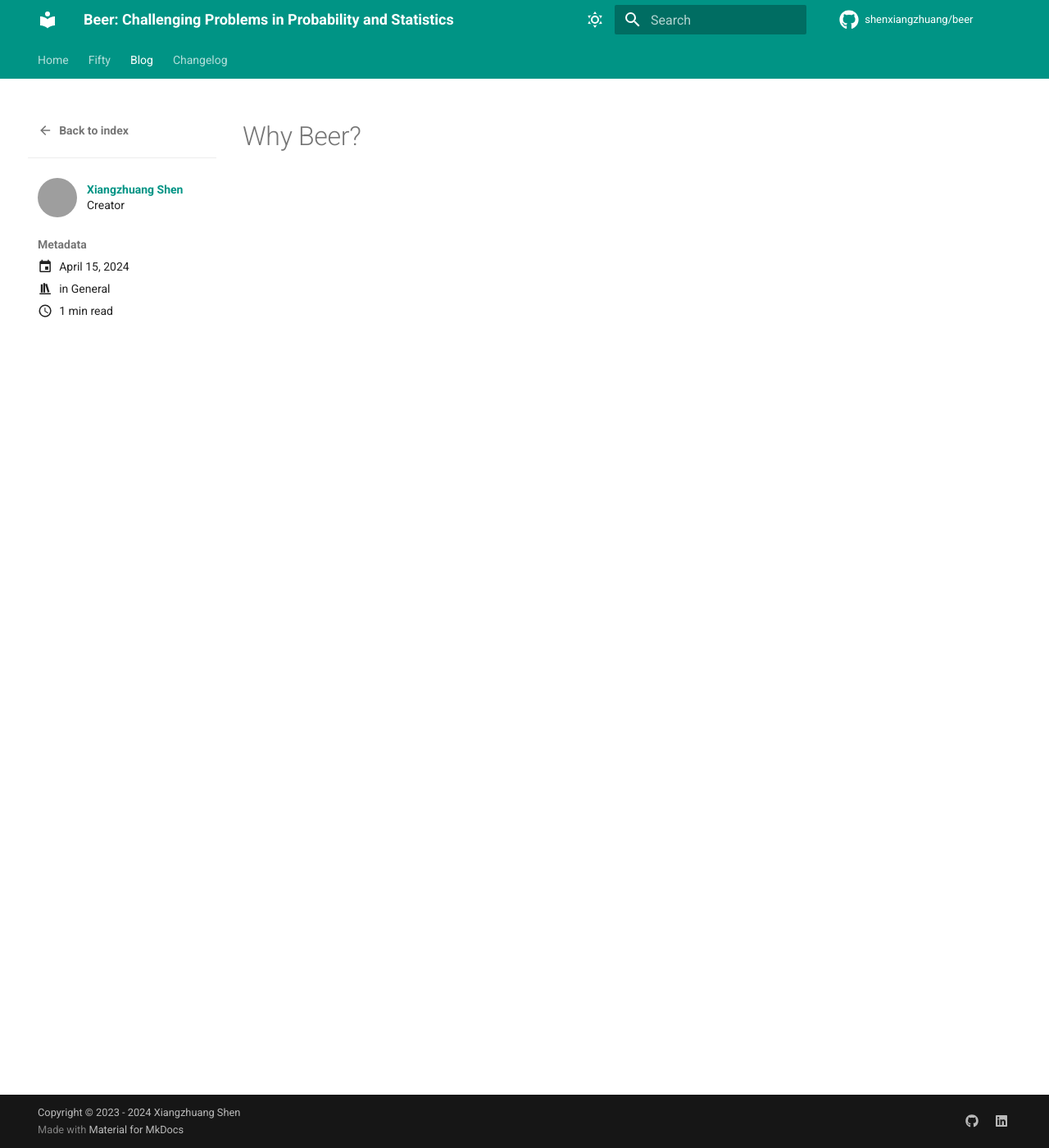
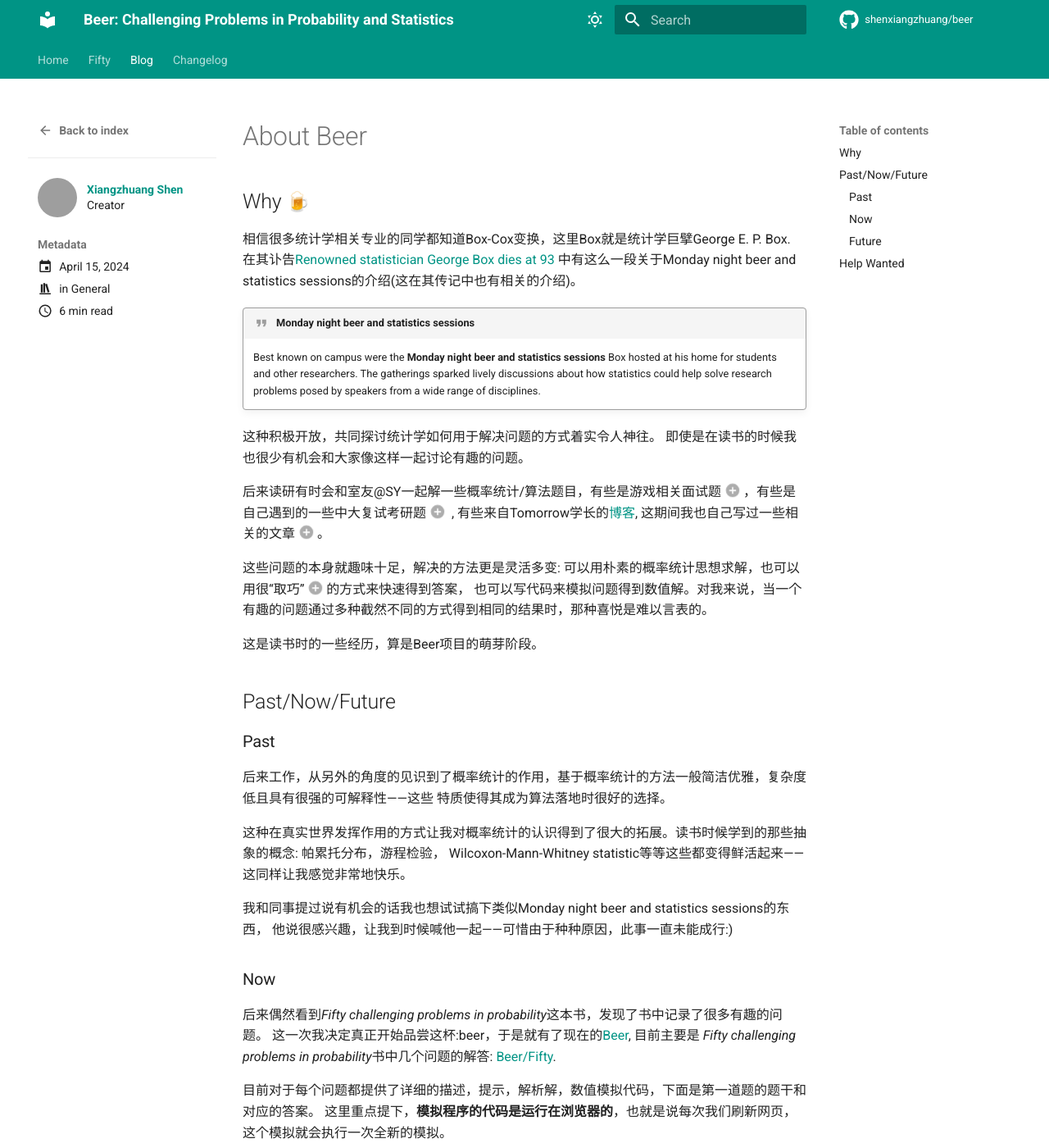
Before and after one commit to shenxiangzhuang/beer, an MkDocs documentation site: the page built from docs/blog/posts/about.md, in a window 1280 px wide and 1400 px high. Shown: the whole window at 82% size. Built offline with MkDocs 1.6.1 and Material for MkDocs 9.7.7, drawn with Linux system fonts in a browser that asks for light colours; emoji names are drawn with the system emoji font; comment, search, counter and statistics services are not loaded; some of the changed text lies outside the part shown; grey boxes are pictures that could not be loaded.

Commit message:
add: about beer (#39)
* add: about beer

```diff
--- a/docs/blog/posts/about.md
+++ b/docs/blog/posts/about.md
@@ -8,6 +8,82 @@ description: >
     Beer: Challenging Problems in Probability and Statistics
 categories:
   - General
+
+toc_depth: 3
 ---
 
-# Why Beer?
+## Why :beer:
+
+相信很多统计学相关专业的同学都知道Box-Cox变换，这里Box就是统计学巨擘George E. P. Box.
+在其讣告[Renowned statistician George Box dies at 93](https://news.wisc.edu/renowned-statistician-george-box-dies-at-93/)
+中有这么一段关于Monday night beer and statistics sessions的介绍(这在其传记中也有相关的介绍)。
+
+!!! quote "Monday night beer and statistics sessions"
+
+    Best known on campus were the **Monday night beer and statistics sessions** Box hosted at his home for students
+    and other researchers. The gatherings sparked lively discussions about how statistics could help solve research
+    problems posed by speakers from a wide range of disciplines.
+
+<!-- more -->
+
+这种积极开放，共同探讨统计学如何用于解决问题的方式着实令人神往。
+即使是在读书的时候我也很少有机会和大家像这样一起讨论有趣的问题。
+
+后来读研有时会和室友@SY一起解一些概率统计/算法题目，有些是游戏相关面试题(1)，有些是自己遇到的一些中大复试考研题(2) ,
+有些来自Tomorrow学长的[博客](https://yuanhang0.github.io/), 这期间我也自己写过一些相关的文章(3)。
+{ .annotate }
+
+1. :fontawesome-regular-face-laugh-wink: [游戏中的概率问题——有趣的概率问题（一）](https://mp.weixin.qq.com/s/mCZB1NMsdvg7og6IVWVs2g):
+之前和@SY讨论过的一些问题感觉很有意思，就拜托他找时间整理了下来。
+2. :fontawesome-regular-face-laugh-wink: [A Fair Game Problem](https://yuanhang0.github.io/posts/A-Fair-Game-Problem):
+中大考研复试的一道题，@SY给我讲了两遍没听懂，又找Tomorrow学长帮忙写的一个解析:)
+3. [Three doors and three prisoners](https://datahonor.com/datascience/statistics/three-doors-and-three-prisoners/)
+
+这些问题的本身就趣味十足，解决的方法更是灵活多变: 可以用朴素的概率统计思想求解，也可以用很“取巧”(1)的方式来快速得到答案，
+也可以写代码来模拟问题得到数值解。对我来说，当一个有趣的问题通过多种截然不同的方式得到相同的结果时，那种喜悦是难以言表的。
+{ .annotate }
+
+1. 只是看似取巧而已，其能快速解决问题还是因为这种解法更加接近于问题的本质。
+
+这是读书时的一些经历，算是Beer项目的萌芽阶段。
+
+## Past/Now/Future
+
+### Past
+
+后来工作，从另外的角度的见识到了概率统计的作用，基于概率统计的方法一般简洁优雅，复杂度低且具有很强的可解释性——这些
+特质使得其成为算法落地时很好的选择。
+
+这种在真实世界发挥作用的方式让我对概率统计的认识得到了很大的拓展。读书时候学到的那些抽象的概念: 帕累托分布，游程检验，
+Wilcoxon-Mann-Whitney statistic等等这些都变得鲜活起来——这同样让我感觉非常地快乐。
+
+我和同事提过说有机会的话我也想试试搞下类似Monday night beer and statistics sessions的东西，
+他说很感兴趣，让我到时候喊他一起——可惜由于种种原因，此事一直未能成行:)
+
+### Now
+
+后来偶然看到*Fifty challenging problems in probability*这本书，发现了书中记录了很多有趣的问题。
+这一次我决定真正开始品尝这杯:beer，于是就有了现在的[Beer](https://datahonor.com/beer), 目前主要是
+*Fifty challenging problems in probability*书中几个问题的解答: [Beer/Fifty](https://datahonor.com/beer/fifty/).
+
+目前对于每个问题都提供了详细的描述，提示，解析解，数值模拟代码，下面是第一道题的题干和对应的答案。
+这里重点提下，**模拟程序的代码是运行在浏览器的**，也就是说每次我们刷新网页，这个模拟就会执行一次全新的模拟。
+
+[//]: # (???+ note "Question & Solution")
+
+{% include-markdown "fifty/1_the_sock_drawer.md" heading-offset=3 %}
+
+### Future
+
+关于:beer:的未来，现在的计划主要是分成三部分: 类似Fifty这种习题集单独一个部分，各类记录在各个地方的无出处可考的题目作为一个部分，
+最后一部分是工业界一些的实际的案例。
+目前是专注在第一部分，后续的Roadmap会更新到[Issue](https://github.com/shenxiangzhuang/beer/issues)。
+
+## Help Wanted
+
+个人的力量终究是有限的，欢迎大家一起参与建设，一起感受概率统计的乐趣。
+欢迎各类贡献: 提建议，提供题目，提供解答等都可以。
+
+其实只要了解概率统计基础知识和基本的编程知识就可以试着做一些代码贡献了，
+如果大家在PR过程中遇到问题欢迎在[Discussion](https://github.com/shenxiangzhuang/beer/discussions)提问，
+我会尽量帮助大家解决！
```
Also changed, not shown: other parts of docs/blog/posts/about.md (+1 -1 lines).
